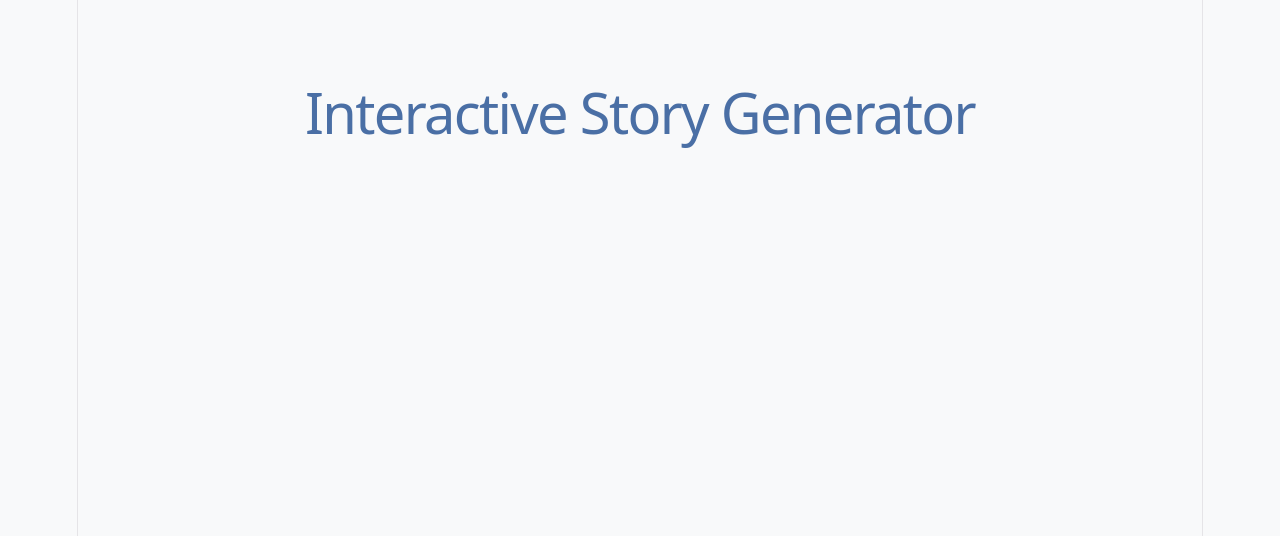
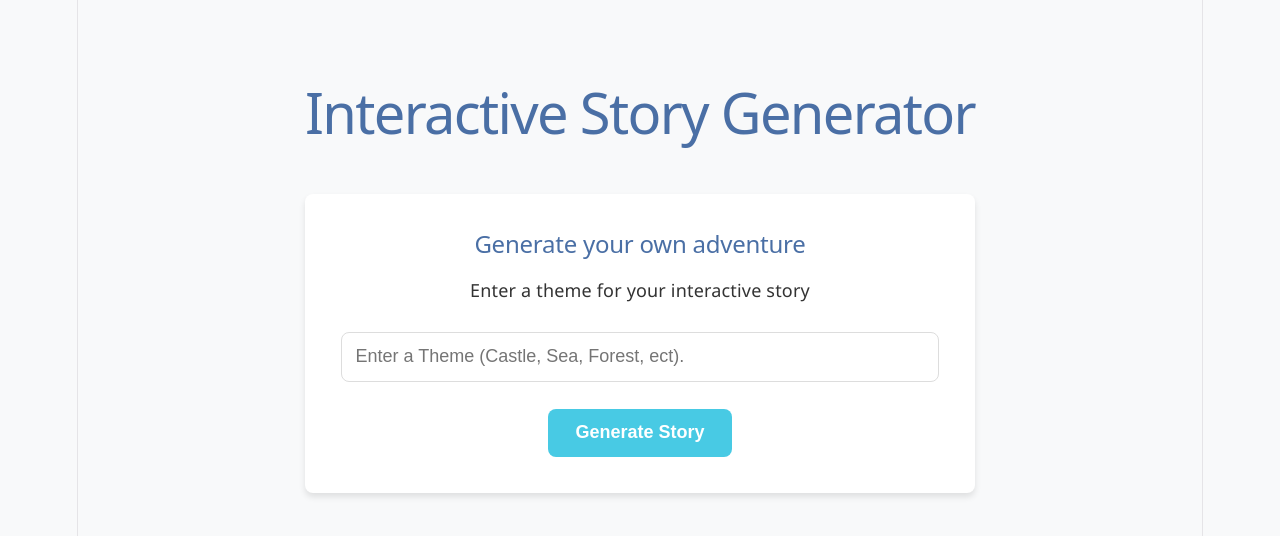
Before and after one commit to Rioreyblue/Choose-Your-Own-Adventure, a React app in the folder frontend/: page / in a window 1280 px wide. Shown: the top 536 px of the page. Built offline with nearby package versions, Linux system fonts and the light colour scheme; the HTML template or start-up script is replaced by a standard one.

Commit message:
local deployment fix bug and mispelled variables...modify vite.config and added util.js file in components folder

```diff
--- a/frontend/src/App.jsx
+++ b/frontend/src/App.jsx
@@ -1,22 +1,22 @@
 import './App.css'
-import { BrowserRouter as Router, Routes, Route } from "react-router-dom"
+import {BrowserRouter as Router, Routes, Route} from "react-router-dom"
 import StoryLoader from "./components/StoryLoader"
+import StoryGenerator from "./components/StoryGenerator.jsx";
 
 function App() {
-
   return (
     <Router>
       <div className="app-container">
         <header>
-        <h1> Interactive Story Generator</h1>
+          <h1>Interactive Story Generator</h1>
         </header>
-          <main>
-            <Routes>
-              <Route path={"/story/:id"} element={<StoryLoader />} />
-            </Routes>
-          </main>
+        <main>
+          <Routes>
+            <Route path={"/story/:id"} element={<StoryLoader />} />
+            <Route path={"/"} element={<StoryGenerator />}/>
+          </Routes>
+        </main>
       </div>
-
     </Router>
   )
 }
--- a/frontend/src/components/StoryGenerator.jsx
+++ b/frontend/src/components/StoryGenerator.jsx
@@ -3,7 +3,8 @@ import {useNavigate} from "react-router-dom";
 import axios from "axios";
 import ThemeInput from "./ThemeInput.jsx";
 import LoadingStatus from "./LoadingStatus.jsx";
-import {API_BASE_URL} from "../util.js";
+// import {API_BASE_URL} from "../util.js";
+import { API_BASE_URL } from "../util.js";
 
 
 function StoryGenerator() {
--- a/frontend/src/components/StoryLoader.jsx
+++ b/frontend/src/components/StoryLoader.jsx
@@ -1,38 +1,38 @@
-import { useState, useEffect } from "react";
+import {useState, useEffect} from 'react';
 import {useParams, useNavigate} from "react-router-dom"
 import axios from 'axios';
-import LoadingStatus from "./LoadingStatus.jsx"
-import StoryGame from "./StoryGame";
+import LoadingStatus from "./LoadingStatus.jsx";
+import StoryGame from "./StoryGame.jsx";
+// import {API_BASE_URL} from "../util.js";
+import { API_BASE_URL } from "../util.js";
 
-const API_BASE_URL = "/api"
 
-function StoryLoader(){
+function StoryLoader() {
     const {id} = useParams();
     const navigate = useNavigate();
-    const [story, setStory] =   useState(null);
-    const [loading, setLoading] = useState(null);
-    const [error, setError] = useState(null)
+    const [story, setStory] = useState(null);
+    const [loading, setLoading] = useState(true)
+    const [error, setError] = useState(null);
 
     useEffect(() => {
         loadStory(id)
     }, [id])
 
-
     const loadStory = async (storyId) => {
         setLoading(true)
         setError(null)
 
-        try{
+        try {
             const response = await axios.get(`${API_BASE_URL}/stories/${storyId}/complete`)
             setStory(response.data)
             setLoading(false)
-        } catch (err){
+        } catch (err) {
             if (err.response?.status === 404) {
-                setError("Story not found.")
+                setError("Story is not found.")
             } else {
-                setError("Faild to load story")
+                setError("Failed to load story")
             }
-        } finally{
+        } finally {
             setLoading(false)
         }
     }
@@ -41,25 +41,25 @@ function StoryLoader(){
         navigate("/")
     }
 
-     if (loading){
-        return <LoadingStatus theme={"story"}/>
-     }
+    if (loading) {
+        return <LoadingStatus theme={"story"} />
+    }
 
-     if (error){
+    if (error) {
         return <div className="story-loader">
             <div className="error-message">
-                <h2>Story not Found</h2>
+                <h2>Story Not Found</h2>
                 <p>{error}</p>
                 <button onClick={createNewStory}>Go to Story Generator</button>
             </div>
         </div>
-     }
-        //navigate to thata page
-     if (story){
+    }
+
+    if (story) {
         return <div className="story-loader">
-            <StoryGame story={story} onNewStory={createNewStory}/>
+            <StoryGame story={story} onNewStory={createNewStory} />
         </div>
-     }
+    }
 }
 
 export default StoryLoader;
--- a/frontend/src/components/ThemeInput.jsx
+++ b/frontend/src/components/ThemeInput.jsx
@@ -11,7 +11,7 @@ function ThemeInput({onSubmit}){
             setError("Please enter a theme name");
             return;
         }
-        onSubmit(Theme);
+        onSubmit(theme);
     }
 
     return <div className="theme-input-container">
--- /dev/null
+++ b/frontend/src/util.js
@@ -0,0 +1,2 @@
+// export const API_BASE_URL = "/choreo-apis/choose-your-own-adventure/backend/v1/api"
+export const API_BASE_URL = "/api";
--- a/frontend/vite.config.js
+++ b/frontend/vite.config.js
@@ -7,7 +7,7 @@ export default defineConfig({
   server: {
     proxy: {
       "/api": {
-        target: "http://0.0.0.0:8000",
+        target: "http://localhost:8000",
         changeOrigin: true,
         secure: false
       }
```
Also changed, not shown: 1 other file (tests, documents, lock files or other folders).
